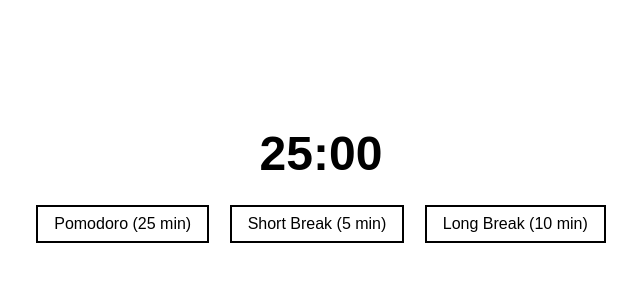
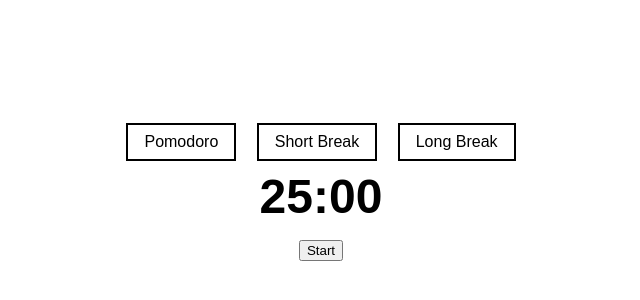
Before and after one commit to alkimdora/pomodro, a plain HTML site: page index.html in a window 1280 px wide. Shown: the part 212-512 px from the top of the page, without its empty margins (319-959 px from the left). Drawn offline with Linux system fonts and the light colour scheme.

Commit message:
Update index.html

```diff
--- a/index.html
+++ b/index.html
@@ -8,10 +8,13 @@
 </head>
 <body>
   <div class="timer">
+    <div class="buttons">
+      <button class="button" id="pomodoro">Pomodoro</button>
+      <button class="button" id="shortBreak">Short Break</button>
+      <button class="button" id="longBreak">Long Break</button>
+    </div>
     <div class="time" id="time">25:00</div>
-    <button class="button" id="pomodoro">Pomodoro (25 min)</button>
-    <button class="button" id="shortBreak">Short Break (5 min)</button>
-    <button class="button" id="longBreak">Long Break (10 min)</button>
+    <button class="startStop" id="startStop">Start</button>
   </div>
   <script src="script.js"></script>
 </body>
```
